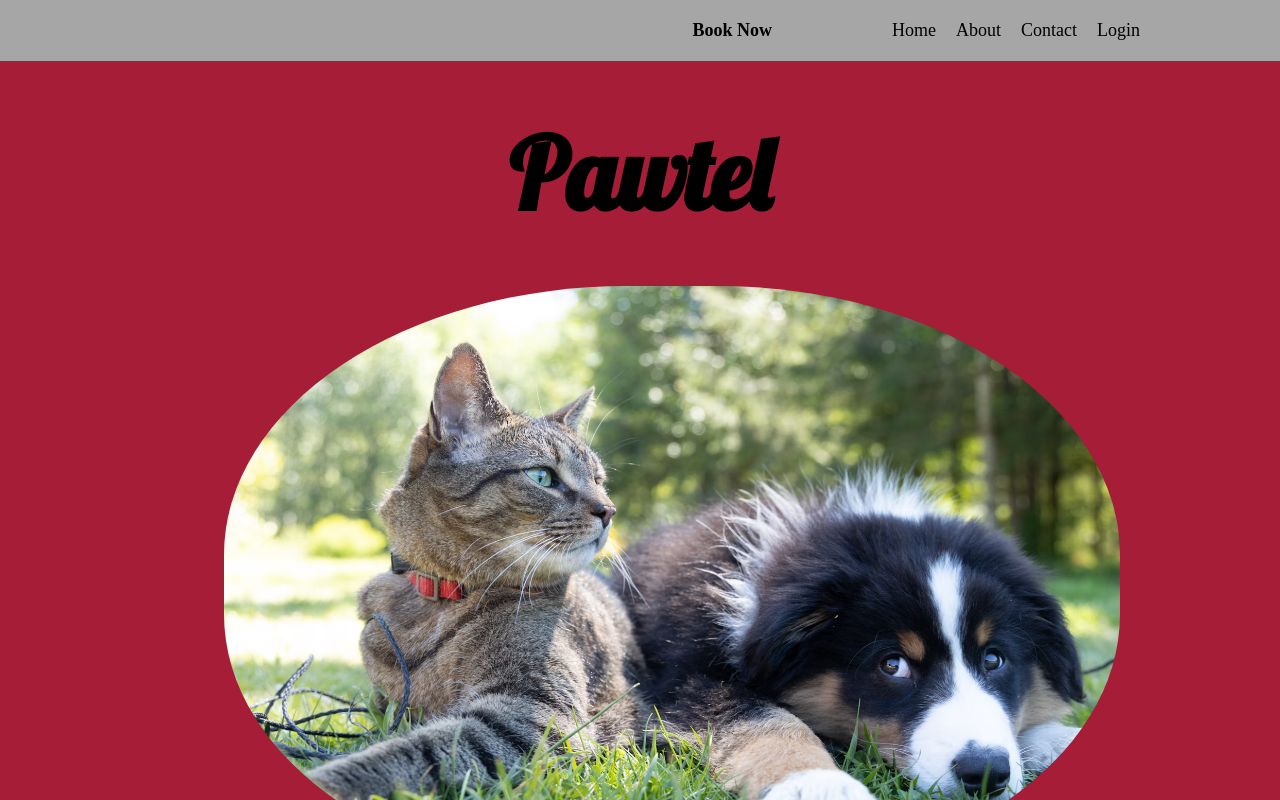
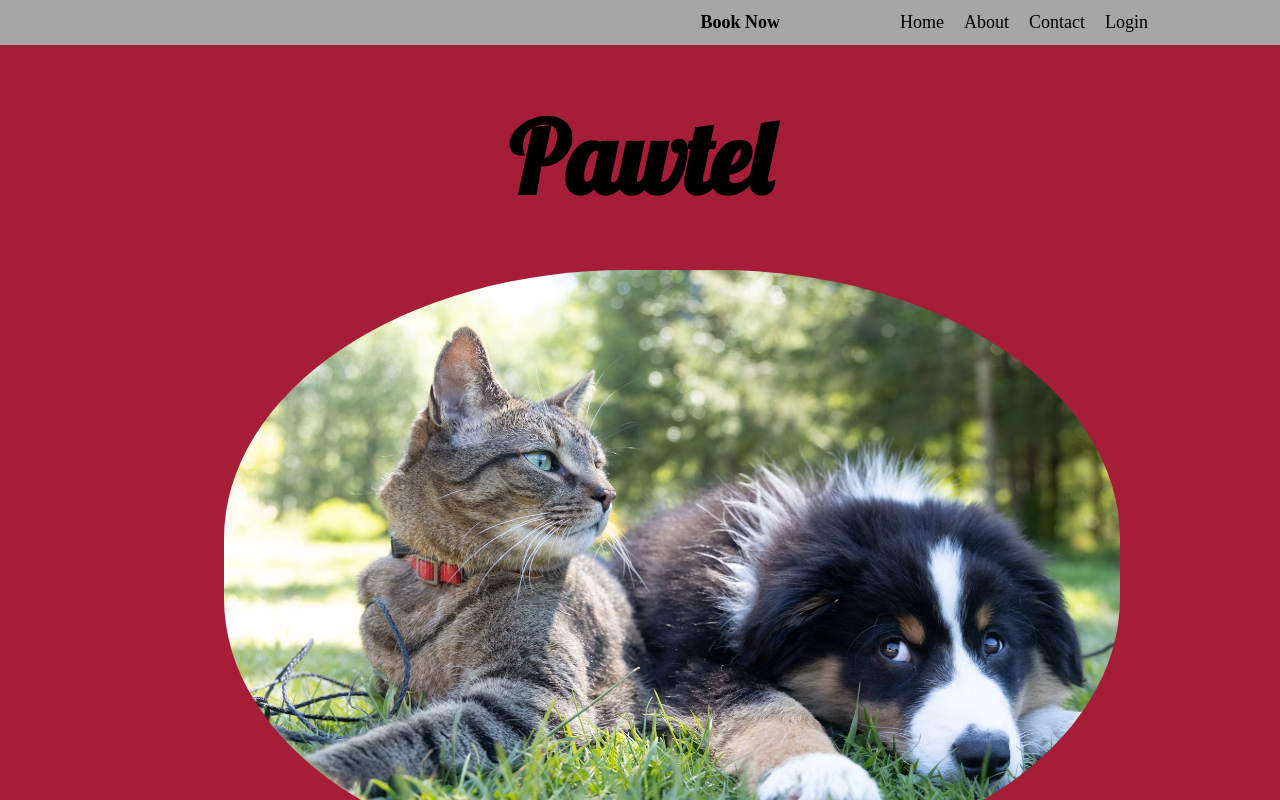
Before and after one commit to Pawtel/pawtel-client, a React (Vite) app: page / in a window 1280 px wide. Shown: the top 800 px of the page. Built offline with nearby package versions, Linux system fonts and the light colour scheme.

Commit message:
nav bar size reduced

```diff
--- a/src/styles/topnav.css
+++ b/src/styles/topnav.css
@@ -1,7 +1,7 @@
 header {
 	display: flex;
 	background-color: #a6a6a6;
-	padding: 20px;
+	padding: 12px;
 	justify-content: flex-end;
 	position: sticky;
 	top: 0;
```
